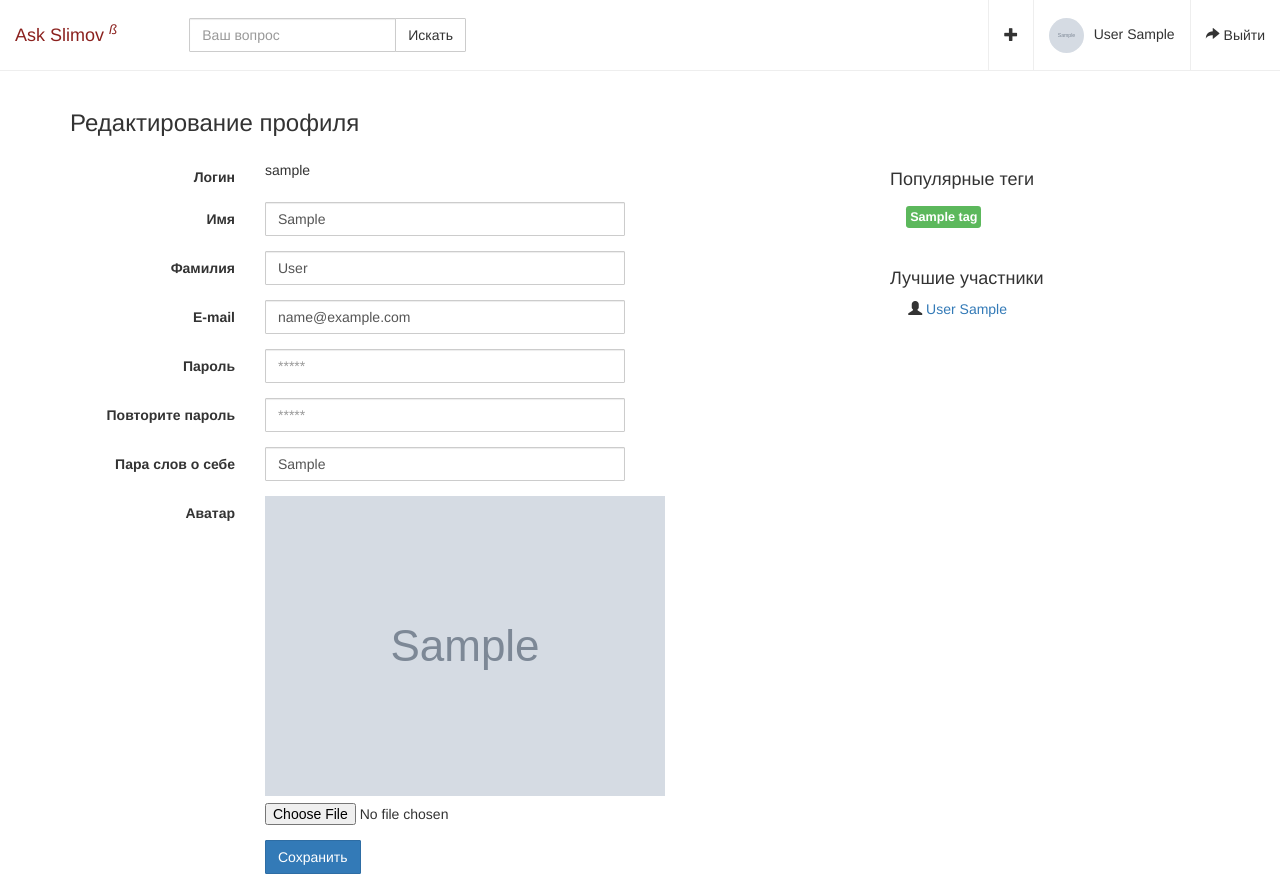
After one commit to nksoff/archive__ask_slimov, a Django app: page /profile/edit in a window 1280 px wide. The commit adds this page. Run offline with Django 3.2, Linux system fonts and the light colour scheme; a user stored in the database is signed in; tables that the repository leaves empty hold one stand-in row (values such as "Sample post"); grey boxes marked "Sample" are stand-in pictures.

Commit message:
add profile_edit form

```diff
--- a/ask_slimov/ask_slimov/forms.py
+++ b/ask_slimov/ask_slimov/forms.py
@@ -49,69 +49,47 @@ class LoginForm(forms.Form):
 # signup form
 #
 class SignupForm(forms.Form):
-    login = forms.CharField(
-            widget=forms.TextInput(
-                attrs={ 'class': 'form-control', 'placeholder': 'me', }
-                ),
-            max_length=30,
-            label="Логин"
+    username = forms.CharField(
+            widget=forms.TextInput( attrs={ 'class': 'form-control', 'placeholder': 'me', }),
+            max_length=30, label="Логин"
             )
     first_name = forms.CharField(
-            widget=forms.TextInput(
-                attrs={ 'class': 'form-control', 'placeholder': 'Иван', }
-                ),
-            max_length=30,
-            label="Имя"
+            widget=forms.TextInput( attrs={ 'class': 'form-control', 'placeholder': 'Иван', }),
+            max_length=30, label="Имя"
             )
     last_name = forms.CharField(
-            widget=forms.TextInput(
-                attrs={ 'class': 'form-control', 'placeholder': 'Иванов', }
-                ),
-            max_length=30,
-            label="Фамилия"
+            widget=forms.TextInput( attrs={ 'class': 'form-control', 'placeholder': 'Иванов', }),
+            max_length=30, label="Фамилия"
             )
     email = forms.EmailField(
-            widget=forms.TextInput(
-                attrs={ 'class': 'form-control', 'placeholder': 'me@gmail.com', }
-                ),
-            required = False,
-            max_length=254,
-            label="E-mail"
+            widget=forms.TextInput( attrs={ 'class': 'form-control', 'placeholder': 'me@gmail.com', }),
+            required = False, max_length=254, label="E-mail"
             )
     password1 = forms.CharField(
-            widget=forms.PasswordInput(
-                attrs={ 'class': 'form-control', 'placeholder': '*****' }
-                ),
-            min_length=6,
-            label="Пароль")
+            widget=forms.PasswordInput( attrs={ 'class': 'form-control', 'placeholder': '*****' }),
+            min_length=6, label="Пароль"
+            )
     password2 = forms.CharField(
-            widget=forms.PasswordInput(
-                attrs={ 'class': 'form-control', 'placeholder': '*****' }
-                ),
-            min_length=6,
-            label="Повторите пароль")
+            widget=forms.PasswordInput( attrs={ 'class': 'form-control', 'placeholder': '*****' }),
+            min_length=6, label="Повторите пароль"
+            )
     info = forms.CharField(
-            widget=forms.TextInput(
-                attrs={ 'class': 'form-control', 'placeholder': 'Молод и горяч', }
-                ),
-            required=False,
-            label="Пара слов о себе"
+            widget=forms.TextInput( attrs={ 'class': 'form-control', 'placeholder': 'Молод и горяч', }),
+            required=False, label="Пара слов о себе"
             )
     avatar = forms.FileField(
-            widget=forms.ClearableFileInput(
-                attrs={ 'class': 'ask-signup-avatar-input', }
-                ),
-            required=False,
-            label="Аватар")
+            widget=forms.ClearableFileInput( attrs={ 'class': 'ask-signup-avatar-input', }),
+            required=False, label="Аватар"
+            )
 
-    def clean_login(self):
-        login = self.cleaned_data.get('login', '')
+    def clean_username(self):
+        username = self.cleaned_data.get('username', '')
 
         try:
-            u = User.objects.get(username=login)
+            u = User.objects.get(username=username)
             raise forms.ValidationError(u'Такой пользователь уже существует')
         except User.DoesNotExist:
-            return login
+            return username
 
     def clean_password2(self):
         pass1 = self.cleaned_data.get('password1', '')
@@ -125,7 +103,7 @@ class SignupForm(forms.Form):
         password = data.get('password1')
         u = User()
 
-        u.username = data.get('login')
+        u.username = data.get('username')
         u.password = make_password(password)
         u.email = data.get('email')
         u.first_name = data.get('first_name')
@@ -149,3 +127,51 @@ class SignupForm(forms.Form):
         up.save()
 
         return authenticate(username=u.username, password=password)
+
+#
+# profile edit form
+#
+class ProfileEditForm(forms.Form):
+    first_name = forms.CharField(
+            widget=forms.TextInput( attrs={ 'class': 'form-control', 'placeholder': 'Иван', }),
+            max_length=30, label="Имя"
+            )
+    last_name = forms.CharField(
+            widget=forms.TextInput( attrs={ 'class': 'form-control', 'placeholder': 'Иванов', }),
+            max_length=30, label="Фамилия"
+            )
+    email = forms.EmailField(
+            widget=forms.TextInput( attrs={ 'class': 'form-control', 'placeholder': 'me@gmail.com', }),
+            required = False, max_length=254, label="E-mail"
+            )
+    password1 = forms.CharField(
+            widget=forms.PasswordInput( attrs={ 'class': 'form-control', 'placeholder': '*****' }),
+            min_length=6, label="Пароль", required=False
+            )
+    password2 = forms.CharField(
+            widget=forms.PasswordInput( attrs={ 'class': 'form-control', 'placeholder': '*****' }),
+            min_length=6, label="Повторите пароль", required=False
+            )
+    info = forms.CharField(
+            widget=forms.TextInput( attrs={ 'class': 'form-control', 'placeholder': 'Молод и горяч', }),
+            required=False, label="Пара слов о себе"
+            )
+    avatar = forms.FileField(
+            widget=forms.ClearableFileInput( attrs={ 'class': 'ask-signup-avatar-input', }),
+            required=False, label="Аватар"
+            )
+
+    def save(self, user):
+        data = self.cleaned_data
+        user.first_name = data.get('first_name')
+        user.last_name = data.get('last_name')
+        user.email = data.get('email')
+        # TODO: passwords
+        user.save()
+
+        up = user.profile
+        up.info = data.get('info')
+        # TODO: avatar
+        up.save()
+
+        return self
--- a/ask_slimov/ask_slimov/urls.py
+++ b/ask_slimov/ask_slimov/urls.py
@@ -13,5 +13,6 @@ urlpatterns = [
     url(r'^logout/?$',                  views.logout,               name = 'logout'),
     url(r'^signup/?$',                  views.form_signup,          name = 'signup'),
     url(r'^ask/?$',                     views.form_question_new,    name = 'ask'),
+    url(r'^profile/edit/?$',            views.form_profile_edit,    name = 'profile_edit'),
     url(r'^admin/',                     include(admin.site.urls)),
 ] + static(settings.MEDIA_URL, document_root=settings.MEDIA_ROOT)
--- a/ask_slimov/ask_slimov/views.py
+++ b/ask_slimov/ask_slimov/views.py
@@ -4,10 +4,11 @@ from django.shortcuts import render, render_to_response
 
 from ask_slimov import helpers
 from ask_slimov.models import Question, Answer, QuestionLike, Tag
-from ask_slimov.forms import LoginForm, SignupForm
+from ask_slimov.forms import LoginForm, SignupForm, ProfileEditForm
 from ask_slimov.decorators import need_login
 
 from django.contrib import auth
+from django.forms.models import model_to_dict
 
 # new questions
 def questions_new(request):
@@ -21,6 +22,7 @@ def questions_new(request):
                 'key': 'new',
             })
 
+
 # hot questions
 def questions_hot(request):
     questions = Question.objects.list_hot()
@@ -32,6 +34,7 @@ def questions_hot(request):
                 'title': 'Лучшие вопросы',
                 'key': 'hot',
             })
+
 
 # questiong by tag
 def questions_tag(request, tag):
@@ -49,6 +52,7 @@ def questions_tag(request, tag):
                 'title': u'Тег ' + tag.title,
             })
 
+
 # single question
 def question(request, id):
     try:
@@ -60,11 +64,14 @@ def question(request, id):
                 'question': q,
             })
 
+
 # logout
+@need_login
 def logout(request):
     redirect = request.GET.get('continue', '/')
     auth.logout(request)
     return HttpResponseRedirect(redirect)
+
 
 # login form
 def form_login(request):
@@ -85,6 +92,7 @@ def form_login(request):
             'form': form,
         })
 
+
 # register form
 def form_signup(request):
     if request.user.is_authenticated():
@@ -99,11 +107,33 @@ def form_signup(request):
     else:
         form = SignupForm()
 
-    return render(request , 'form_signup.html', {
+    return render(request, 'form_signup.html', {
             'form': form,
         })
+
+
+# profile edit form
+@need_login
+def form_profile_edit(request):
+    if request.method == "POST":
+        form = ProfileEditForm(request.POST)
+        if form.is_valid():
+            form.save(request.user)
+            return HttpResponseRedirect('')
+    else:
+        u = model_to_dict(request.user)
+        up = request.user.profile
+        u['info'] = up.info
+        form = ProfileEditForm(u)
+
+    return render(request, 'form_profile_edit.html', {
+            'form': form,
+            'u': request.user,
+            'username': request.user.username,
+        })
+
 
 # new question form
 @need_login
 def form_question_new(request):
-    return render(request , 'form_question_new.html', {})
+    return render(request, 'form_question_new.html', {})
--- /dev/null
+++ b/ask_slimov/templates/form_profile_edit.html
@@ -0,0 +1,43 @@
+{% extends "layout.html" %}
+{%block title %}Редактирование профиля{% endblock %}
+{%block page_title %}Редактирование профиля{% endblock %}
+
+{%block content %}
+    {% for e in form.non_field_errors %}
+        <div class="ask-signup-form-error">
+            <div class="alert alert-danger" role="alert">
+                <span class="glyphicon glyphicon-exclamation-sign" aria-hidden="true"></span>
+                {{ e }}
+            </div>
+        </div>
+    {% endfor %}
+    <div class="ask-signup-form">
+        <form class="form-horizontal" method="post" action="" enctype="multipart/form-data">
+            {% csrf_token %}
+            <div class="form-group">
+                <label for="username" class="col-sm-3 control-label">Логин</label>
+                <div class="col-sm-6">
+                    {{ u.username }}
+                </div>
+            </div>
+            {%for field in form  %}
+            <div class="form-group{% if field.errors %} has-error{% endif %}">
+                <label for="{{ field.name }}" class="col-sm-3 control-label">{{ field.label }}</label>
+                <div class="col-sm-6">
+                    {% if field.name == 'avatar' %}
+                        <img src="{{ u.profile.avatar.url }}" class="" />
+                    {% endif %}
+                    {{ field }}
+                    {% if field.errors %} {% for e in field.errors %}{{ e }}{% endfor %}
+                    {% endif %}
+                </div>
+            </div>
+            {% endfor %}
+            <div class="form-group">
+                <div class="col-sm-offset-3 col-sm-6">
+                    <button type="submit" class="btn btn-primary">Сохранить</button>
+                </div>
+            </div>
+        </form>
+    </div>
+{% endblock %}
--- a/ask_slimov/templates/layout.html
+++ b/ask_slimov/templates/layout.html
@@ -44,7 +44,7 @@
                                 </a>
                             </li>
                             <li class="ask-navbar_with-image">
-                                <a href="">
+                                <a href="{% url 'profile_edit' %}">
                                     <img src="{{ request.user.profile.avatar.url }}" class="ask-navbar-image" />
                                     {{ request.user.last_name }} {{ request.user.first_name }}
                                 </a>
```
